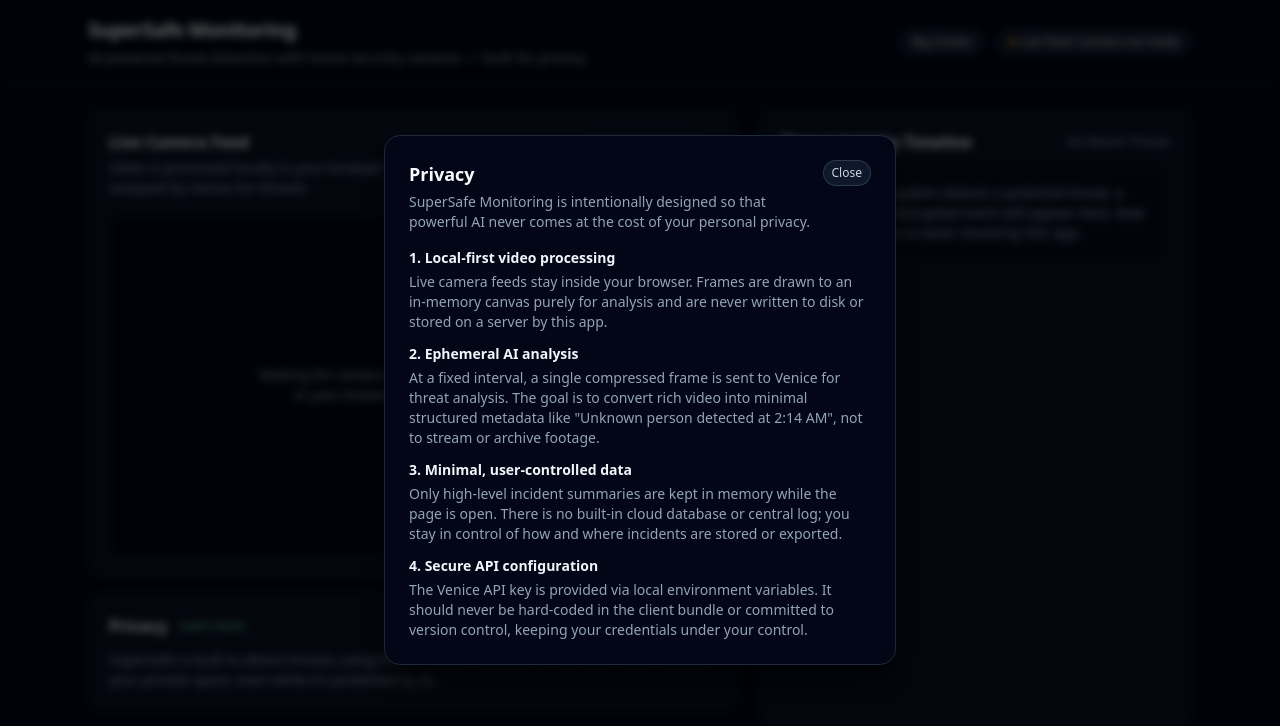
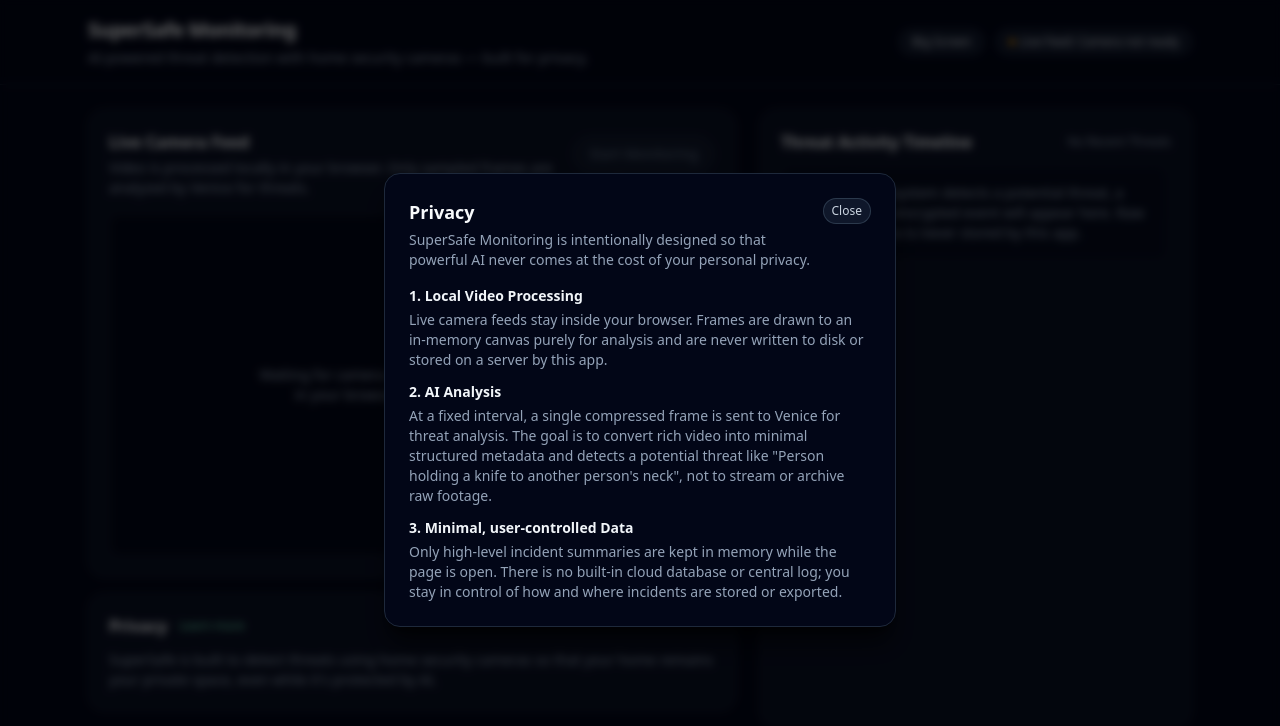
Before and after one commit to wongpiwat/supersafe-monitoring, a React (Vite) app: page / in a window 1280 px wide. Both pictures are taken after a click on the button 412 px from the left and 651 px from the top of the page. Shown: the top 726 px of the page. Built offline with nearby package versions, Linux system fonts and the light colour scheme; no server answers.

Commit message:
feat: refine text and headings for clarity and consistency

```diff
--- a/package.json
+++ b/package.json
@@ -1,7 +1,7 @@
 {
   "name": "supersafe-monitoring",
   "private": true,
-  "version": "1.0.2",
+  "version": "1.0.3",
   "type": "module",
   "scripts": {
     "dev": "vite",
--- a/src/App.tsx
+++ b/src/App.tsx
@@ -314,8 +314,8 @@
             </div>
             <p className="mt-2 text-xs text-slate-400 sm:mt-3 sm:text-sm">
               SuperSafe is built to detect threats using home security cameras
-              so that your home remains your private space, even while
-              it&apos;s protected by AI.
+              so that your home remains your private space, even while it&apos;s
+              protected by AI.
             </p>
           </button>
         </section>
@@ -474,7 +474,7 @@
             <div className="mt-4 space-y-3">
               <div>
                 <h3 className="text-xs font-semibold text-slate-100 sm:text-sm">
-                  1. Local-first video processing
+                  1. Local Video Processing
                 </h3>
                 <p className="mt-1 text-xs text-slate-400 sm:text-sm">
                   Live camera feeds stay inside your browser. Frames are drawn
@@ -485,37 +485,26 @@
 
               <div>
                 <h3 className="text-xs font-semibold text-slate-100 sm:text-sm">
-                  2. Ephemeral AI analysis
+                  2. AI Analysis
                 </h3>
                 <p className="mt-1 text-xs text-slate-400 sm:text-sm">
                   At a fixed interval, a single compressed frame is sent to
                   Venice for threat analysis. The goal is to convert rich video
-                  into minimal structured metadata like &quot;Unknown person
-                  detected at 2:14 AM&quot;, not to stream or archive footage.
+                  into minimal structured metadata and detects a potential
+                  threat like &quot;Person holding a knife to another person's
+                  neck&quot;, not to stream or archive raw footage.
                 </p>
               </div>
 
               <div>
                 <h3 className="text-xs font-semibold text-slate-100 sm:text-sm">
-                  3. Minimal, user-controlled data
+                  3. Minimal, user-controlled Data
                 </h3>
                 <p className="mt-1 text-xs text-slate-400 sm:text-sm">
                   Only high-level incident summaries are kept in memory while
                   the page is open. There is no built-in cloud database or
                   central log; you stay in control of how and where incidents
                   are stored or exported.
-                </p>
-              </div>
-
-              <div>
-                <h3 className="text-xs font-semibold text-slate-100 sm:text-sm">
-                  4. Secure API configuration
-                </h3>
-                <p className="mt-1 text-xs text-slate-400 sm:text-sm">
-                  The Venice API key is provided via local environment
-                  variables. It should never be hard-coded in the client bundle
-                  or committed to version control, keeping your credentials
-                  under your control.
                 </p>
               </div>
             </div>
```
